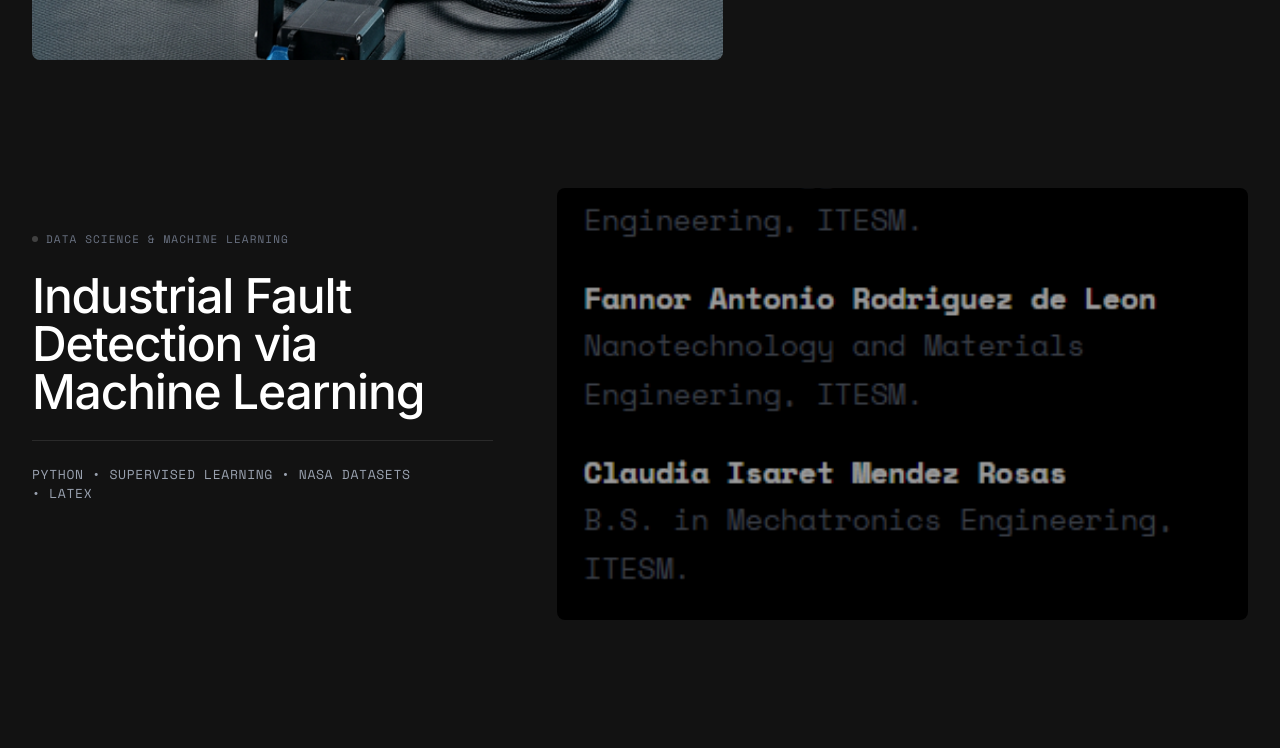
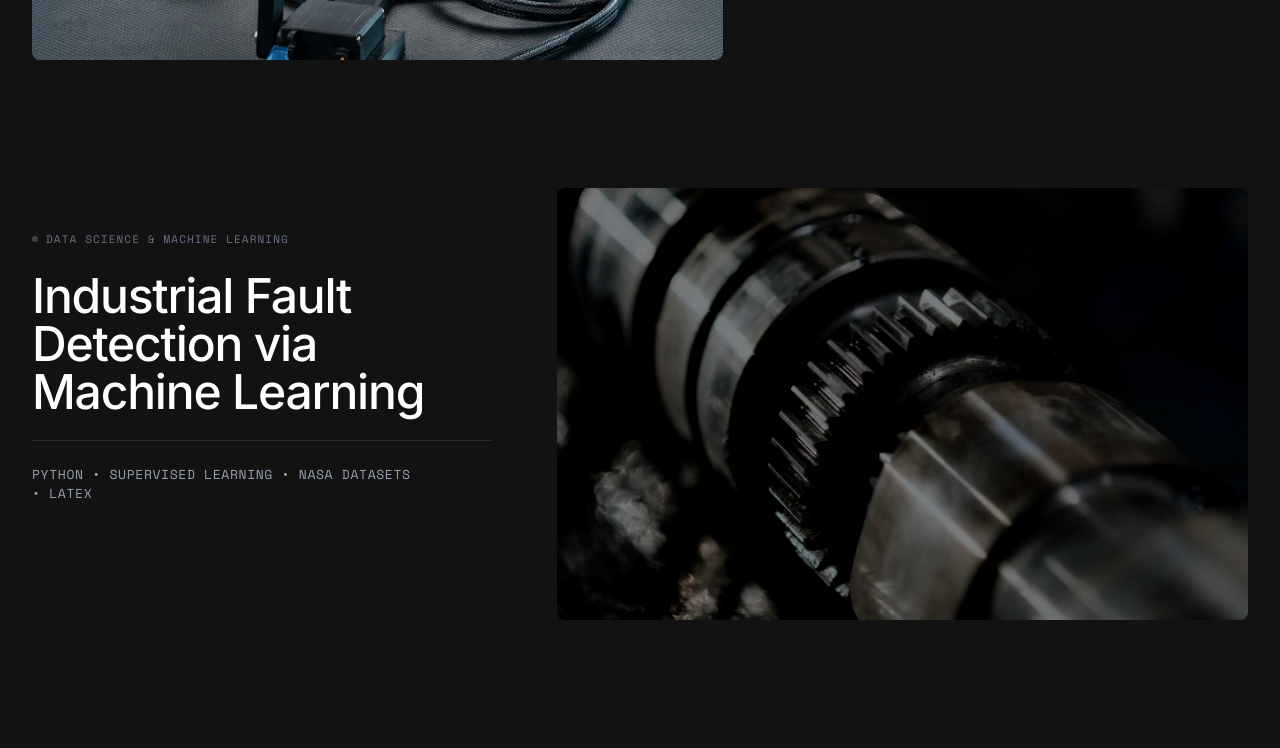
Before and after one commit to Alesso-24/portafolio-mecatronica, a React (Vite) app: page / in a window 1280 px wide. Shown: the part 2460-3208 px from the top of the page. Built offline with nearby package versions, Linux system fonts and the light colour scheme; no server answers.

Commit message:
Fix project cover images to user provided high quality photos

```diff
--- a/src/components/Projects.jsx
+++ b/src/components/Projects.jsx
@@ -20,7 +20,7 @@ const projectsData = [
         title: "Industrial Fault Detection via Machine Learning",
         category: "Data Science & Machine Learning",
         tech: "Python • Supervised Learning • NASA Datasets • LaTeX",
-        image: `${import.meta.env.BASE_URL}images/cover_bdai.png`,
+        image: `${import.meta.env.BASE_URL}images/cover_bdai.jpg`,
         link: "/project/fault-detection",
         filter: "brightness(0.6) contrast(1.1) grayscale(0.2)"
     },
@@ -29,7 +29,7 @@ const projectsData = [
         title: "Edge AI Decision Framework: Quantifying the Sensitivity-Latency Trade-off",
         category: "Publicación Científica (IEEE CASE)",
         tech: "C/C++ • ESP32 • Random Forest • Hardware Latency",
-        image: `${import.meta.env.BASE_URL}images/cover_case.png`,
+        image: `${import.meta.env.BASE_URL}images/cover_case.jpg`,
         link: "/project/fault-detection-case",
         filter: "brightness(0.6) contrast(1.1) grayscale(0.2)"
     }
```
Also changed, not shown: public/images/cover_bdai.jpg (added), public/images/cover_case.jpg (added).
